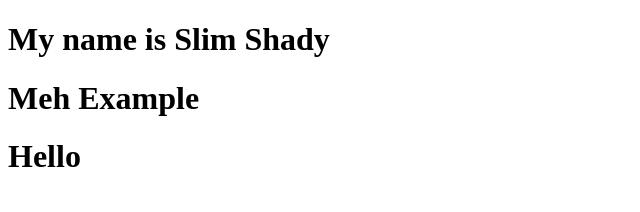
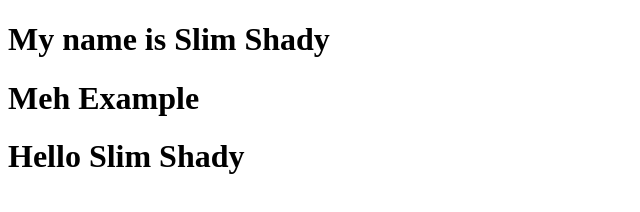
Before and after one commit to FROGRANGER/frogranger.github.io, a plain HTML site: page index.html in a window 1280 px wide. Shown: the whole page, without its empty margins (0-640 px from the left). Drawn offline with Linux system fonts and the light colour scheme.

Commit message:
I made a change
Refs #1.
Close #1.

```diff
--- a/index.html
+++ b/index.html
@@ -6,6 +6,6 @@
    <body>
    <h1>My name is Slim Shady</h1>
      <h1>Meh Example</h1>
-     <h1>Hello</h1>
+     <h1>Hello Slim Shady</h1>
   </body>
  </html>
```
